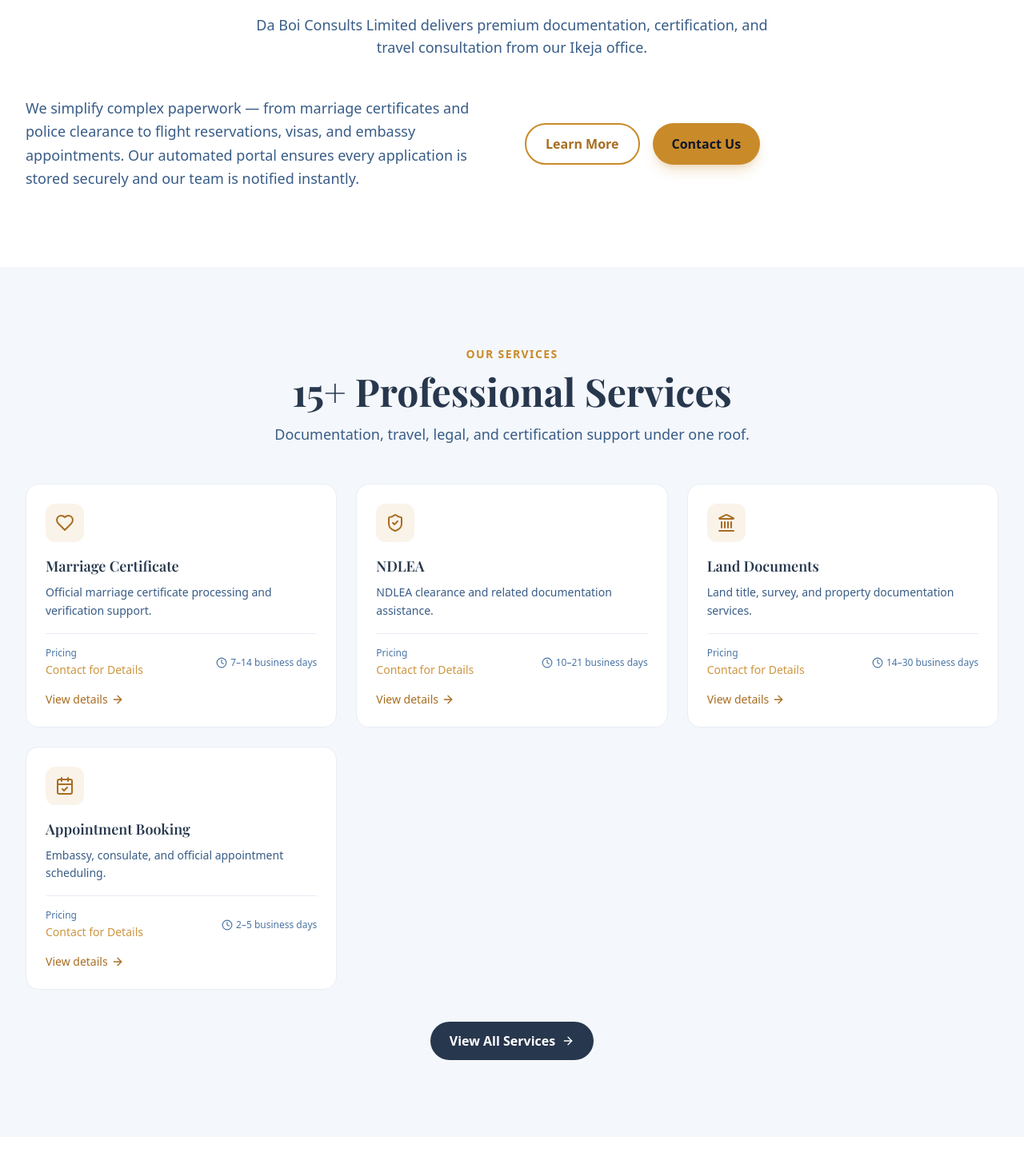
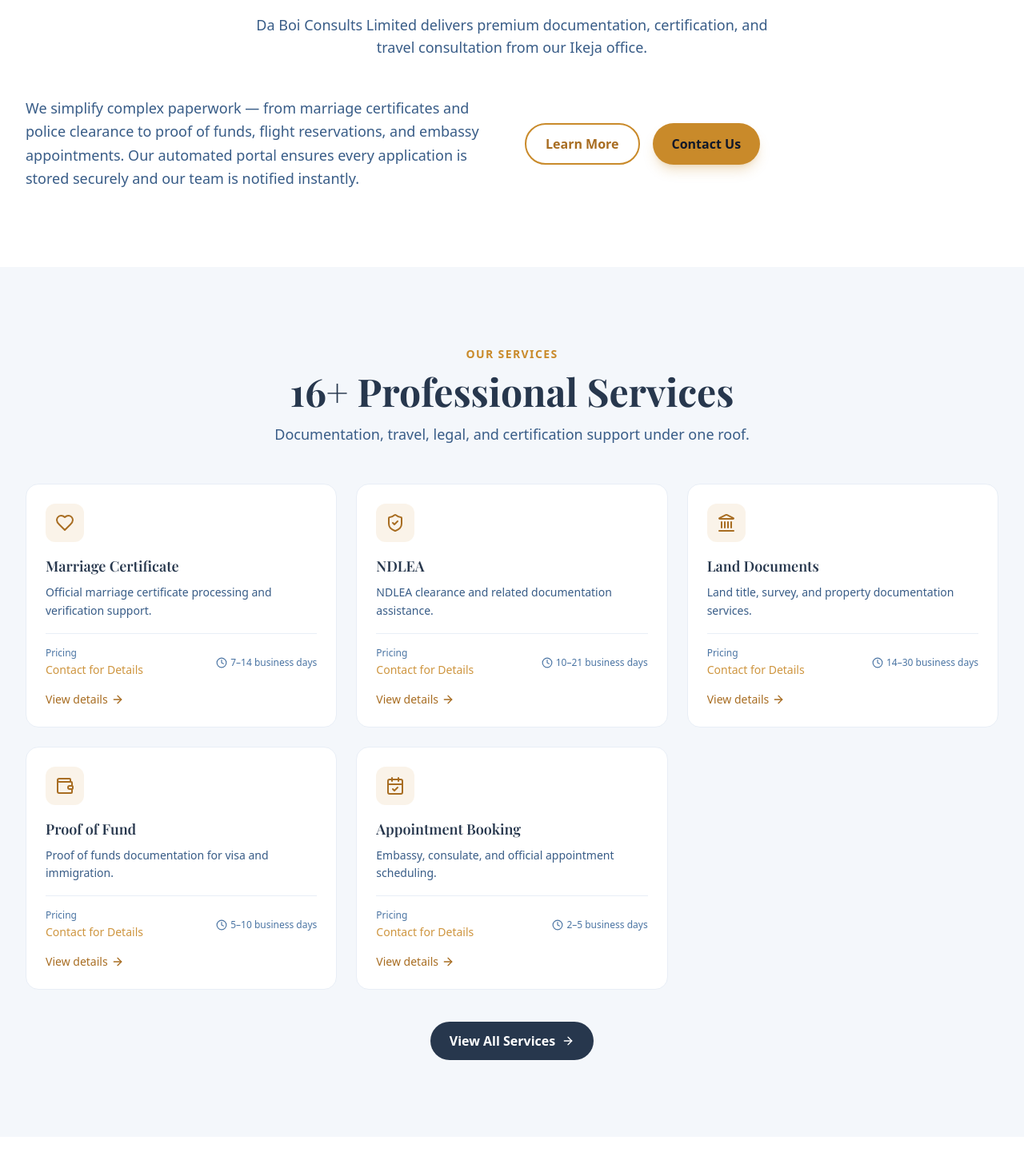
Before and after one commit to Huthkid01/travel-tours, a Next.js app: page / in a window 1280 px wide. Shown: the part 6209-7670 px from the top of the page at 80% size. Built offline with nearby package versions, Linux system fonts and the light colour scheme; no server answers; the database is empty; a web font is replaced by a local one.

Commit message:
Restore Proof of Fund service; keep proof-of-funds guide removed from social.
Re-adds the documentation service, footer link, forms, and copy. The TikTok/social proof-of-funds guide preview stays removed.

Co-authored-by: Cursor <cursoragent@cursor.com>

```diff
--- a/app/page.tsx
+++ b/app/page.tsx
@@ -51,8 +51,8 @@ export default function HomePage() {
           />
           <div className="mt-12 grid gap-8 lg:grid-cols-2 lg:items-center">
             <p className="text-lg leading-relaxed text-navy-600 dark:text-navy-300">
-              We simplify complex paperwork — from marriage certificates and police clearance to flight
-              reservations, visas, and embassy appointments. Our automated portal ensures every application is stored
+              We simplify complex paperwork — from marriage certificates and police clearance to proof of funds,
+              flight reservations, and embassy appointments. Our automated portal ensures every application is stored
               securely and our team is notified instantly.
             </p>
             <div className="flex flex-wrap gap-4">
@@ -69,7 +69,7 @@ export default function HomePage() {
         <div className="container-custom">
           <SectionHeading
             label="Our Services"
-            title="15+ Professional Services"
+            title="16+ Professional Services"
             description="Documentation, travel, legal, and certification support under one roof."
           />
           <div className="mt-12 grid gap-6 sm:grid-cols-2 lg:grid-cols-3">
--- a/components/layout/Footer.tsx
+++ b/components/layout/Footer.tsx
@@ -33,6 +33,7 @@ export function Footer() {
           <div>
             <h4 className="mb-4 font-semibold text-white">Popular Services</h4>
             <ul className="space-y-2 text-sm text-navy-300">
+              <li><Link href="/services/proof-of-fund" className="hover:text-gold-400">Proof of Fund</Link></li>
               <li><Link href="/services/marriage-certificate" className="hover:text-gold-400">Marriage Certificate</Link></li>
               <li><Link href="/services/police-character-certificate" className="hover:text-gold-400">Police Character Certificate</Link></li>
               <li><Link href="/services/flight-reservation" className="hover:text-gold-400">Flight Reservation</Link></li>
--- a/data/about.ts
+++ b/data/about.ts
@@ -2,7 +2,7 @@ export const achievements = [
   { year: "2014", title: "Founded in Lagos", description: "Started as a boutique documentation consultancy in Ikeja." },
   { year: "2018", title: "2,000+ Clients", description: "Expanded services across travel and legal documentation." },
   { year: "2022", title: "Digital Portal", description: "Launched online applications with secure document uploads." },
-  { year: "2026", title: "15+ Services", description: "Full-service documentation and travel consultation platform." },
+  { year: "2026", title: "16+ Services", description: "Full-service documentation and travel consultation platform." },
 ];
 
 export const missionVision = {
--- a/data/service-application-forms.ts
+++ b/data/service-application-forms.ts
@@ -167,6 +167,9 @@ export const SERVICE_APPLICATION_FORMS: Record<string, ServiceApplicationFormCon
       { key: "passportPhoto", label: "Passport photograph", required: true },
     ],
   },
+  "proof-of-fund": {
+    useVisaForm: true,
+  },
   "flight-reservation": {
     fields: {
       dateOfBirth: true,
--- a/data/services.ts
+++ b/data/services.ts
@@ -113,6 +113,19 @@ export const services: ServiceItem[] = [
     processingTime: "14–21 business days",
   },
   {
+    slug: "proof-of-fund",
+    title: "Proof of Fund",
+    shortDescription: "Proof of funds documentation for visa and immigration.",
+    description:
+      "Professional preparation and presentation of proof of funds documentation for visa applications and embassy requirements.",
+    requirements: ["Bank statements (6 months)", "Account officer letter", "Valid passport", "Purpose of funds letter"],
+    pricing: { deposit: 100_000, full: 300_000, bookingFee: 50_000 },
+    category: "documentation",
+    icon: "Wallet",
+    processingTime: "5–10 business days",
+    featured: true,
+  },
+  {
     slug: "flight-reservation",
     title: "Flight Reservation",
     shortDescription: "Verifiable flight reservations for visa applications.",
--- a/data/stats.ts
+++ b/data/stats.ts
@@ -1,5 +1,5 @@
 export const stats = [
-  { id: "services", label: "Services Offered", value: "15+", icon: "globe" },
+  { id: "services", label: "Services Offered", value: "16+", icon: "globe" },
   { id: "clients", label: "Happy Clients", value: "2,500+", icon: "users" },
   { id: "experience", label: "Years Experience", value: "12+", icon: "award" },
   { id: "success", label: "Success Rate", value: "98%", icon: "heart" },
--- a/data/testimonials.ts
+++ b/data/testimonials.ts
@@ -7,8 +7,8 @@ export const testimonials: Testimonial[] = [
     role: "Business Owner",
     avatar: "https://images.unsplash.com/photo-1494790108377-be9c29b29330?w=150&q=80",
     rating: 5,
-    text: "Darboi Consults handled my visa documentation flawlessly. Professional, fast, and always available on WhatsApp.",
-    service: "Appointment Booking",
+    text: "Darboi Consults handled my proof of funds documentation flawlessly. Professional, fast, and always available on WhatsApp.",
+    service: "Proof of Fund",
   },
   {
     id: "2",
```
